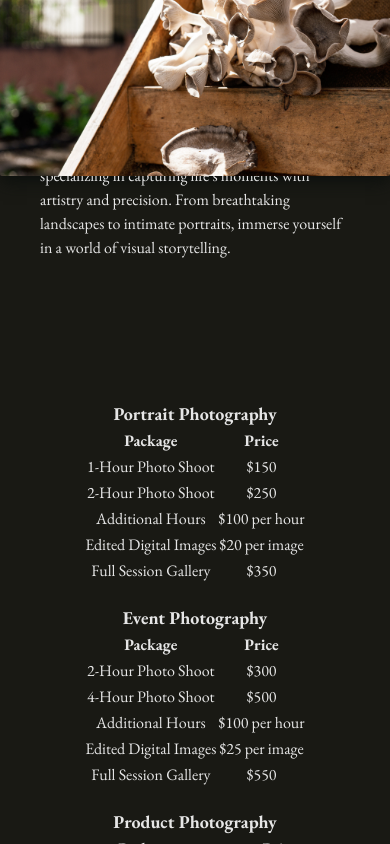
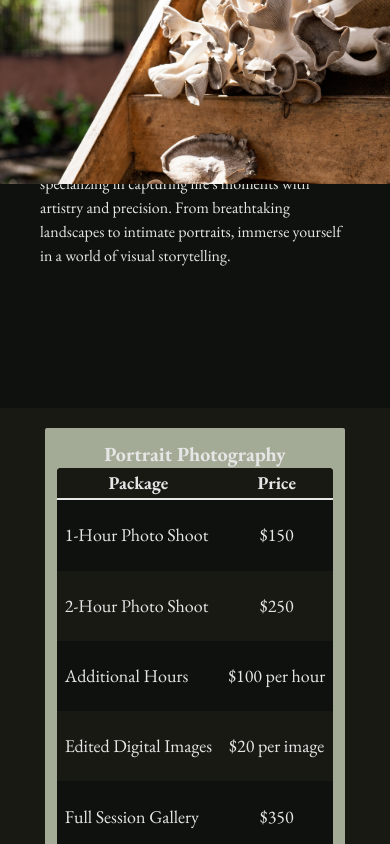
Before and after one commit to Patricus/shutter-concepts, a Next.js app: page / in a window 390 px wide. Shown: the part 1156-2000 px from the top of the page. Built offline with nearby package versions, Linux system fonts and the light colour scheme.

Commit message:
Prices style

```diff
--- a/app/page.tsx
+++ b/app/page.tsx
@@ -25,14 +25,14 @@ export default function Home() {
     },
   ];
   return (
-    <main className="flex w-full min-h-screen flex-col items-center justify-between snap-y snap-proximity">
+    <main className="flex w-full min-h-screen flex-col items-center justify-between snap-proximity snap-y mb-5">
       <section>
         <Splash />
       </section>
       {items.map(({ picture, alt, text }, index) => (
         <section
+          key={index}
           className="snap-start"
-          key={index}
         >
           <Picture
             picture={picture}
@@ -42,7 +42,7 @@ export default function Home() {
           {text && <Info text={text} />}
         </section>
       ))}
-      <section className="w-full flex flex-col lg:flex-row justify-center items-center gap-5 lg:gap-14">
+      <section className="w-full flex flex-col lg:flex-row justify-center items-center gap-5 lg:gap-14 mt-5">
         <Prices />
       </section>
     </main>
--- a/components/Info.tsx
+++ b/components/Info.tsx
@@ -4,7 +4,7 @@ import { Parallax, ParallaxProvider } from "react-scroll-parallax";
 function Info({ text }: { text: string }) {
   return (
     <ParallaxProvider>
-      <div className="overflow-hidden p-10">
+      <div className="overflow-hidden p-10 bg-secondary">
         <Parallax speed={10}>
           <p>{text}</p>
         </Parallax>
--- a/components/Picture.tsx
+++ b/components/Picture.tsx
@@ -25,7 +25,7 @@ export default function Picture({
       sizes="(max-width: 768px) 100vw, (max-width: 1200px) 50vw, 33vw"
       quality={100}
       style={{ objectFit: "cover" }}
-      className="w-full max-w-[2048px] h-auto rounded-sm shadow-lg shadow-secondary"
+      className="w-full max-w-[2048px] h-auto rounded-sm"
     />
   );
 }
--- a/components/Prices.tsx
+++ b/components/Prices.tsx
@@ -1,93 +1,60 @@
 function Prices() {
   return (
     <>
-      <div className="text-center">
-        <h2 className="text-lg font-bold">Portrait Photography</h2>
-        <table>
-          <thead>
+      <div className="text-center bg-primary p-3 rounded-sm">
+        <h2 className="text-xl font-bold">Portrait Photography</h2>
+        <table className="border-collapse border-spacing-0 rounded overflow-hidden bg-backgroundColor text-lg h-96">
+          <thead className="bg-backgroundColor border-b-2">
             <tr>
               <th>Package</th>
               <th>Price</th>
             </tr>
           </thead>
           <tbody>
-            <tr>
-              <td>1-Hour Photo Shoot</td>
-              <td>$150</td>
+            <tr className="bg-secondary">
+              <td className="text-left p-2">1-Hour Photo Shoot</td>
+              <td className="p-2">$150</td>
             </tr>
             <tr>
-              <td>2-Hour Photo Shoot</td>
-              <td>$250</td>
+              <td className="text-left p-2">2-Hour Photo Shoot</td>
+              <td className="p-2">$250</td>
+            </tr>
+            <tr className="bg-secondary">
+              <td className="text-left p-2">Additional Hours</td>
+              <td className="p-2">$100 per hour</td>
             </tr>
             <tr>
-              <td>Additional Hours</td>
-              <td>$100 per hour</td>
+              <td className="text-left p-2">Edited Digital Images</td>
+              <td className="p-2">$20 per image</td>
             </tr>
-            <tr>
-              <td>Edited Digital Images</td>
-              <td>$20 per image</td>
-            </tr>
-            <tr>
-              <td>Full Session Gallery</td>
-              <td>$350</td>
+            <tr className="bg-secondary">
+              <td className="text-left p-2">Full Session Gallery</td>
+              <td className="p-2">$350</td>
             </tr>
           </tbody>
         </table>
       </div>
-      <div className="text-center">
-        <h2 className="text-lg font-bold">Event Photography</h2>
-        <table>
-          <thead>
+      <div className="text-center bg-accent p-3 rounded-sm">
+        <h2 className="text-xl font-bold">Product Photography</h2>
+        <table className="border-collapse border-spacing-0 rounded overflow-hidden bg-backgroundColor text-lg h-96">
+          <thead className="bg-backgroundColor border-b-2">
             <tr>
               <th>Package</th>
               <th>Price</th>
             </tr>
           </thead>
           <tbody>
-            <tr>
-              <td>2-Hour Photo Shoot</td>
-              <td>$300</td>
+            <tr className="bg-secondary">
+              <td className="text-left p-2">Basic Product Photography</td>
+              <td className="p-2">$200</td>
             </tr>
             <tr>
-              <td>4-Hour Photo Shoot</td>
-              <td>$500</td>
+              <td className="text-left p-2">Additional Products</td>
+              <td className="p-2">$25 per product</td>
             </tr>
-            <tr>
-              <td>Additional Hours</td>
-              <td>$100 per hour</td>
-            </tr>
-            <tr>
-              <td>Edited Digital Images</td>
-              <td>$25 per image</td>
-            </tr>
-            <tr>
-              <td>Full Session Gallery</td>
-              <td>$550</td>
-            </tr>
-          </tbody>
-        </table>
-      </div>
-      <div className="text-center">
-        <h2 className="text-lg font-bold">Product Photography</h2>
-        <table>
-          <thead>
-            <tr>
-              <th>Package</th>
-              <th>Price</th>
-            </tr>
-          </thead>
-          <tbody>
-            <tr>
-              <td>Basic Product Photography</td>
-              <td>$200</td>
-            </tr>
-            <tr>
-              <td>Additional Products</td>
-              <td>$25 per product</td>
-            </tr>
-            <tr>
-              <td>Edited Digital Images</td>
-              <td>
+            <tr className="bg-secondary">
+              <td className="text-left pl-2">Edited Digital Images</td>
+              <td className="pr-2">
                 <table>
                   <tbody>
                     <tr>
@@ -109,6 +76,39 @@ function Prices() {
           </tbody>
         </table>
       </div>
+      <div className="text-center bg-primary p-3 rounded-sm">
+        <h2 className="text-xl font-bold">Event Photography</h2>
+        <table className="border-collapse border-spacing-0 rounded overflow-hidden bg-backgroundColor text-lg h-96">
+          <thead className="bg-backgroundColor border-b-2">
+            <tr>
+              <th>Package</th>
+              <th>Price</th>
+            </tr>
+          </thead>
+          <tbody>
+            <tr className="bg-secondary">
+              <td className="text-left p-2">2-Hour Photo Shoot</td>
+              <td className="p-2">$300</td>
+            </tr>
+            <tr>
+              <td className="text-left p-2">4-Hour Photo Shoot</td>
+              <td className="p-2">$500</td>
+            </tr>
+            <tr className="bg-secondary">
+              <td className="text-left p-2">Additional Hours</td>
+              <td className="p-2">$100 per hour</td>
+            </tr>
+            <tr>
+              <td className="text-left p-2">Edited Digital Images</td>
+              <td className="p-2">$25 per image</td>
+            </tr>
+            <tr className="bg-secondary">
+              <td className="text-left p-2">Full Session Gallery</td>
+              <td className="p-2">$550</td>
+            </tr>
+          </tbody>
+        </table>
+      </div>
     </>
   );
 }
--- a/components/Splash.tsx
+++ b/components/Splash.tsx
@@ -22,7 +22,7 @@ function Splash() {
         />
         <span className="text-sm sm:text-2xl md:text-3xl lg:text-4xl font-bold">CONCEPTS</span>
       </div>
-      <div className="flex justify-evenly w-full max-w-[2048px]">
+      <div className="flex justify-evenly w-full max-w-[2048px] mb-2">
         <div>
           <a
             href={`mailto:${emailaddress}`}
```
